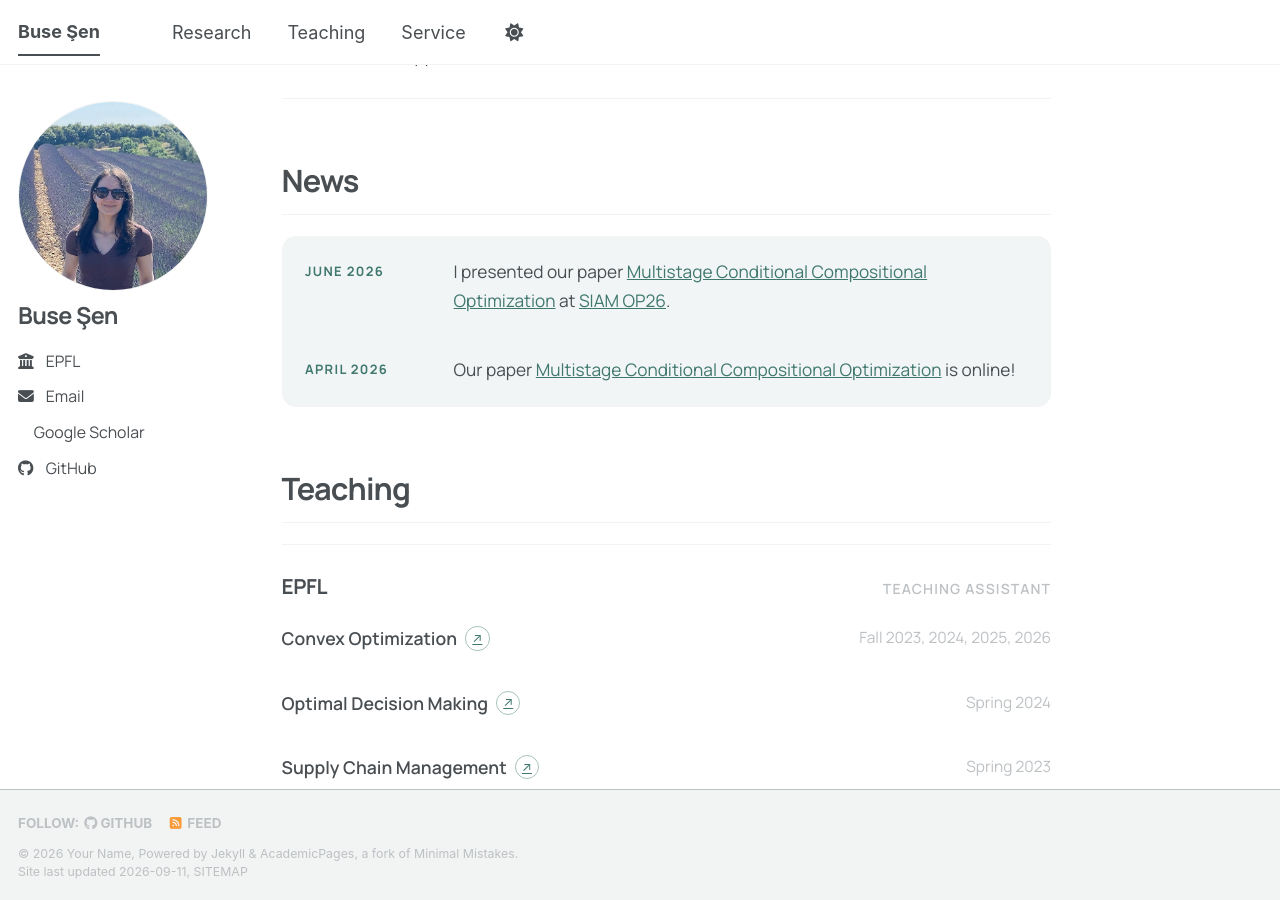
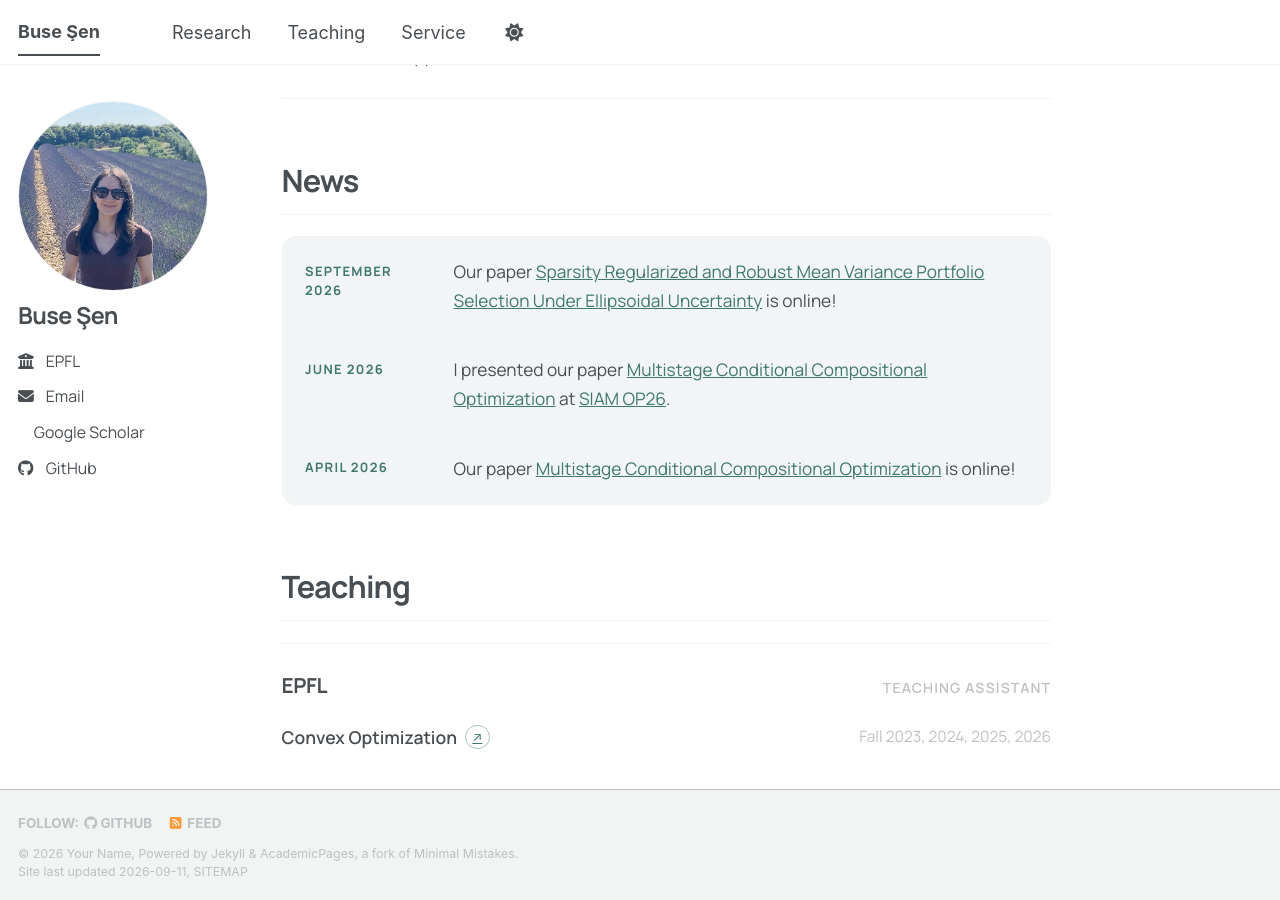
Before and after one commit to busesen/busesen.github.io, a Jekyll site: the page built from _pages/about.md, in a window 1280 px wide and 900 px high, scrolled down 1217 px. Built offline with Jekyll 4.4.1, drawn with Linux system fonts in a browser that asks for light colours; a style sheet for code colours, icons or effects is not loaded.

Commit message:
Update news.yml

```diff
--- a/_data/news.yml
+++ b/_data/news.yml
@@ -1,5 +1,8 @@
 # Add new items at the top so the newest news appears first.
 # Links use this format: [Link text](https://example.com)
+
+- date: "September 2026"
+  text: "Our paper [Sparsity Regularized and Robust Mean Variance Portfolio Selection Under Ellipsoidal Uncertainty](https://arxiv.org/abs/2609.11749) is online!"
 
 - date: "June 2026"
   text: "I presented our paper [Multistage Conditional Compositional Optimization](https://arxiv.org/abs/2604.14075) at [SIAM OP26](https://www.siam.org/conferences-events/siam-conferences/op26/)."
```
